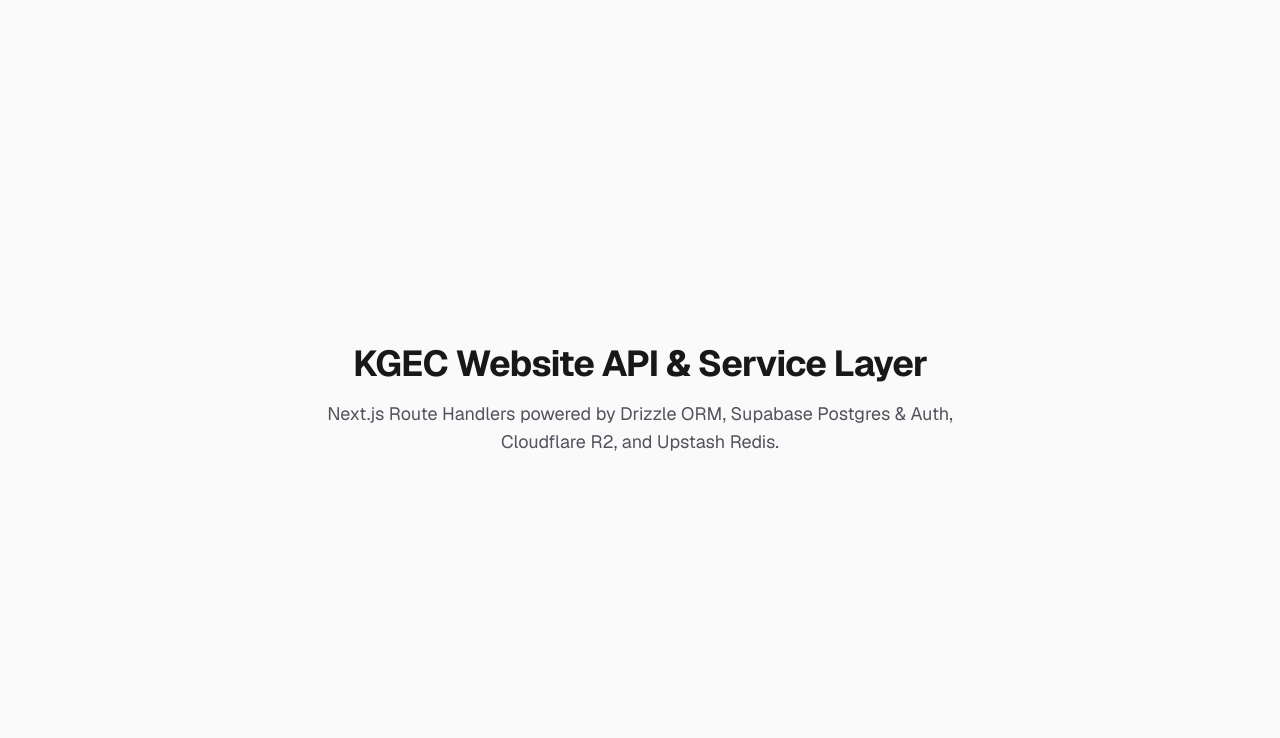
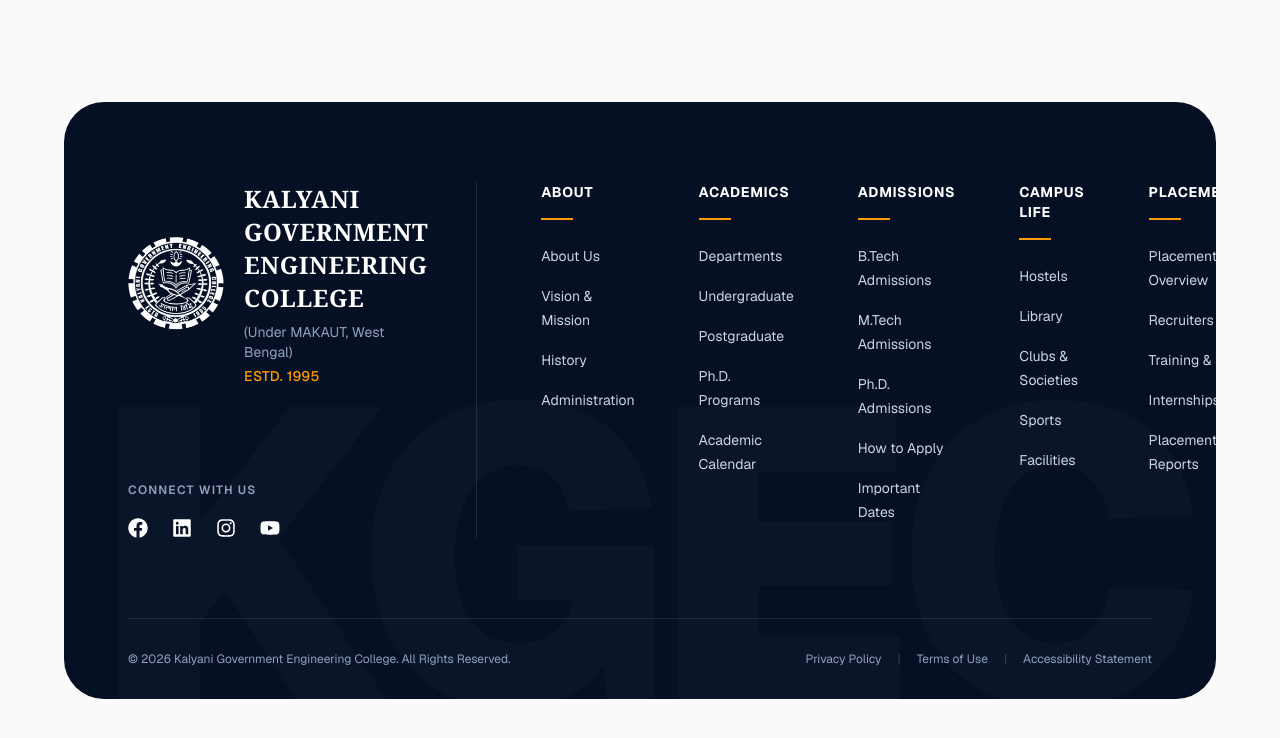
Before and after one commit to Sayandeep-the-coder/KGEC_WEB, a Next.js app: page / in a window 1280 px wide. Shown: the top 738 px of the page. Built offline with nearby package versions, Linux system fonts and the light colour scheme.

Commit message:
fix: update Footer component

```diff
--- a/src/app/page.tsx
+++ b/src/app/page.tsx
@@ -1,14 +1,10 @@
+import CollegeFooter from "@/components/CollegeFooter";
+
+
 export default function Home() {
   return (
     <div className="flex flex-col flex-1 items-center justify-center bg-zinc-50 font-sans dark:bg-black p-8">
-      <main className="flex flex-1 w-full max-w-4xl flex-col items-center justify-center text-center">
-        <h1 className="text-4xl font-bold tracking-tight text-zinc-900 dark:text-zinc-50 mb-4">
-          KGEC Website API & Service Layer
-        </h1>
-        <p className="text-lg text-zinc-600 dark:text-zinc-400 max-w-2xl">
-          Next.js Route Handlers powered by Drizzle ORM, Supabase Postgres & Auth, Cloudflare R2, and Upstash Redis.
-        </p>
-      </main>
+      <CollegeFooter/>
     </div>
   );
 }
--- a/src/components/CollegeFooter.tsx
+++ b/src/components/CollegeFooter.tsx
@@ -79,7 +79,7 @@
                     Engineering College
                   </h2>
                   <p className="kgec-footer-subtitle">(Under MAKAUT, West Bengal)</p>
-                  <p className="kgec-footer-estd">ESTD. 1961</p>
+                  <p className="kgec-footer-estd">ESTD. 1995</p>
                 </div>
               </div>
 
```
Also changed, not shown: 1 other file (tests, documents, lock files or other folders).
